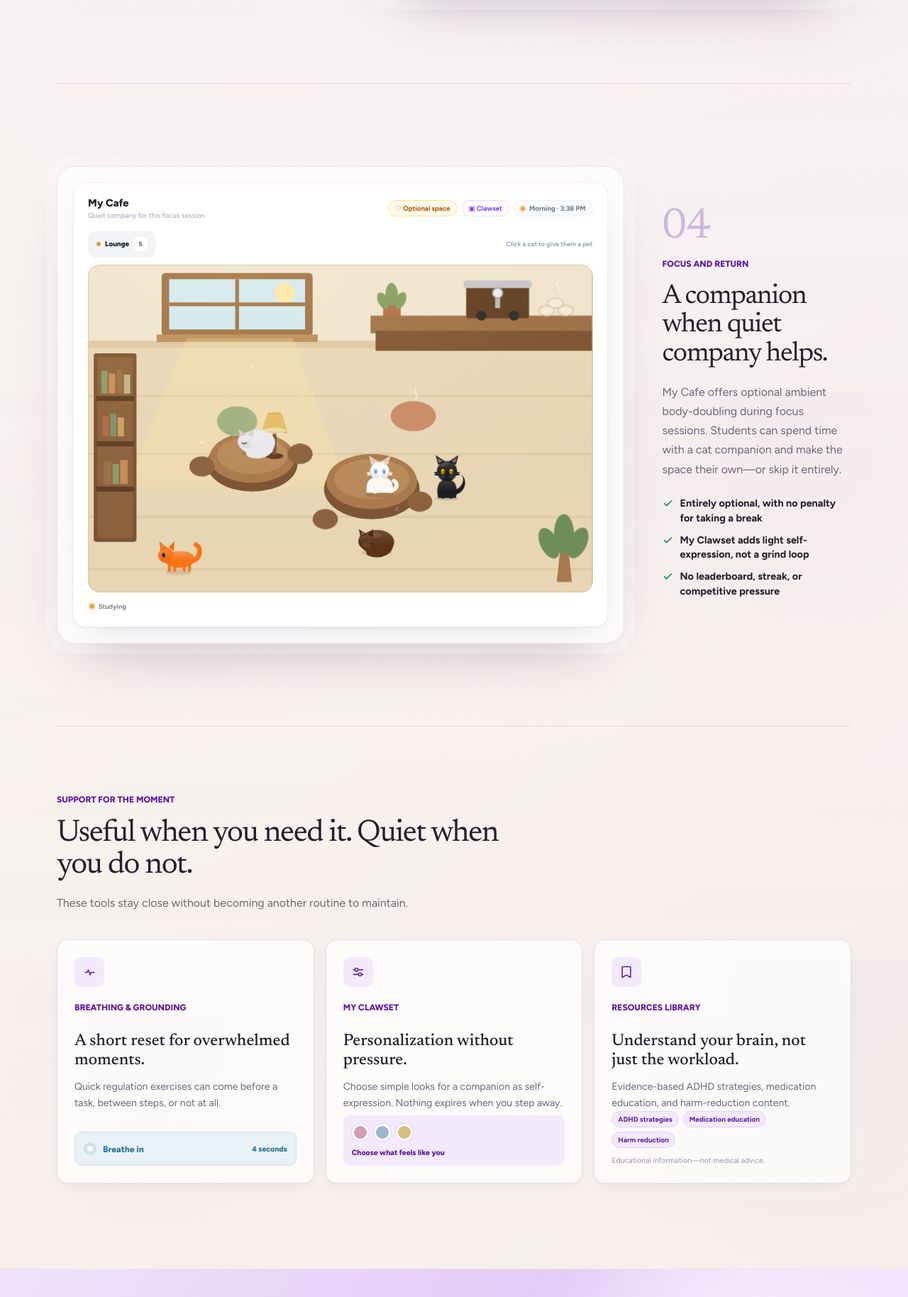
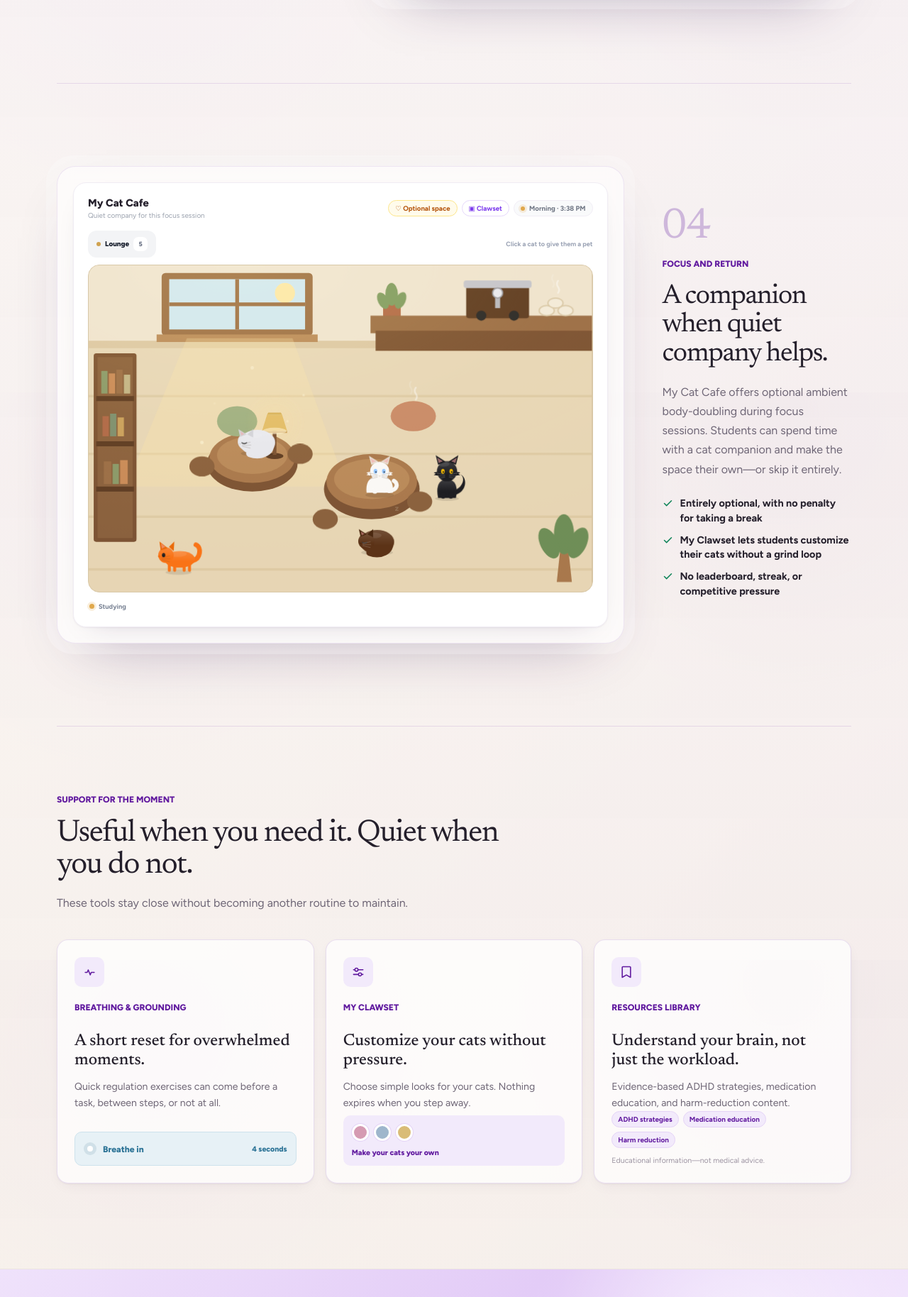
Before and after one commit to daanniill/apulza-website, a React (Vite) app: page / in a window 1280 px wide. Shown: the part 4247-6075 px from the top of the page at 71% size. Built offline with nearby package versions, Linux system fonts and the light colour scheme.

Commit message:
Refine Cat Cafe target interactions and copy

```diff
--- a/src/App.css
+++ b/src/App.css
@@ -2852,15 +2852,22 @@ p {
 
 .cafe-pet-targets {
   position: absolute;
-  inset: 0;
+  inset: 1px;
   z-index: 30;
   pointer-events: none;
 }
 
+.cafe-pet-target-motion {
+  position: absolute;
+  pointer-events: none;
+}
+
 .cafe-pet-target {
   position: absolute;
-  min-width: 36px;
-  min-height: 36px;
+  top: 50%;
+  left: 50%;
+  width: max(100%, 36px);
+  height: max(100%, 36px);
   border: 0;
   border-radius: 12px;
   outline: none;
@@ -2868,6 +2875,7 @@ p {
   background: transparent;
   cursor: pointer;
   pointer-events: auto;
+  transform: translate(-50%, -50%);
 }
 
 .cafe-pet-target:hover {
@@ -2882,7 +2890,7 @@ p {
   background: radial-gradient(circle, rgba(255, 255, 255, 0.34), transparent 70%);
 }
 
-.cafe-pet-target.pet-ember {
+.cafe-pet-target-motion.pet-ember {
   animation: cc-pace 8.4s ease-in-out infinite;
 }
 
--- a/src/App.tsx
+++ b/src/App.tsx
@@ -589,10 +589,10 @@ function CatCafeSnippet() {
   }
 
   return (
-    <div className="product-snippet cafe-snippet" aria-label="My Cafe focus space preview">
+    <div className="product-snippet cafe-snippet" aria-label="My Cat Cafe focus space preview">
       <div className="cafe-head">
         <div>
-          <h3>My Cafe</h3>
+          <h3>My Cat Cafe</h3>
           <p>Quiet company for this focus session</p>
         </div>
         <div className="cafe-pills" aria-label="Café status">
@@ -611,12 +611,15 @@ function CatCafeSnippet() {
           {cafePetTargets.map((cat) => {
             const count = petCounts[cat.id]
             return (
+              <span
+                className={`cafe-pet-target-motion pet-${cat.id}`}
+                style={cat.style}
+                key={cat.id}
+              >
                 <button
-                className={`cafe-pet-target pet-${cat.id}`}
-                style={cat.style}
+                  className="cafe-pet-target"
                   type="button"
                   aria-label={`Pet ${cat.name}`}
-                key={cat.id}
                   onClick={() => petCat(cat.id, cat.name)}
                 >
                   {count ? (
@@ -625,6 +628,7 @@ function CatCafeSnippet() {
                     </span>
                   ) : null}
                 </button>
+              </span>
             )
           })}
         </div>
@@ -792,12 +796,12 @@ function ProductSnippets() {
             <p className="eyebrow">Focus and return</p>
             <h3>A companion when quiet company helps.</h3>
             <p>
-              My Cafe offers optional ambient body-doubling during focus sessions. Students can
+              My Cat Cafe offers optional ambient body-doubling during focus sessions. Students can
               spend time with a cat companion and make the space their own—or skip it entirely.
             </p>
             <ul className="snippet-benefits">
               <li><IconCheck /> Entirely optional, with no penalty for taking a break</li>
-              <li><IconCheck /> My Clawset adds light self-expression, not a grind loop</li>
+              <li><IconCheck /> My Clawset lets students customize their cats without a grind loop</li>
               <li><IconCheck /> No leaderboard, streak, or competitive pressure</li>
             </ul>
           </div>
@@ -820,9 +824,9 @@ function ProductSnippets() {
             <article>
               <span className="support-tool-icon"><IconSliders /></span>
               <p className="eyebrow">My Clawset</p>
-              <h4>Personalization without pressure.</h4>
-              <p>Choose simple looks for a companion as self-expression. Nothing expires when you step away.</p>
-              <div className="clawset-preview"><i /><i /><i /><span>Choose what feels like you</span></div>
+              <h4>Customize your cats without pressure.</h4>
+              <p>Choose simple looks for your cats. Nothing expires when you step away.</p>
+              <div className="clawset-preview"><i /><i /><i /><span>Make your cats your own</span></div>
             </article>
             <article>
               <span className="support-tool-icon"><IconBookmark /></span>
```
Lines whose indentation alone changed are shown as unchanged.
